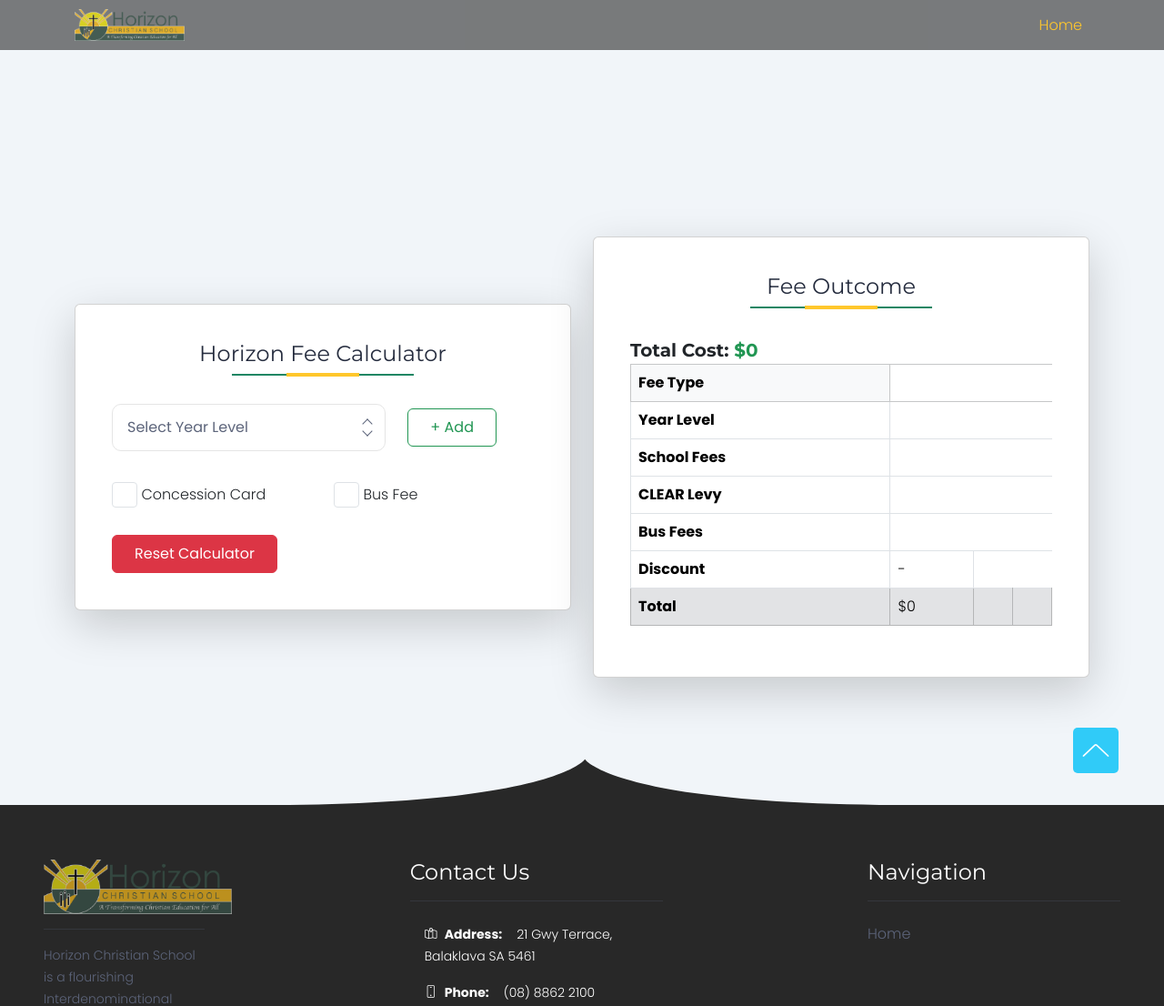
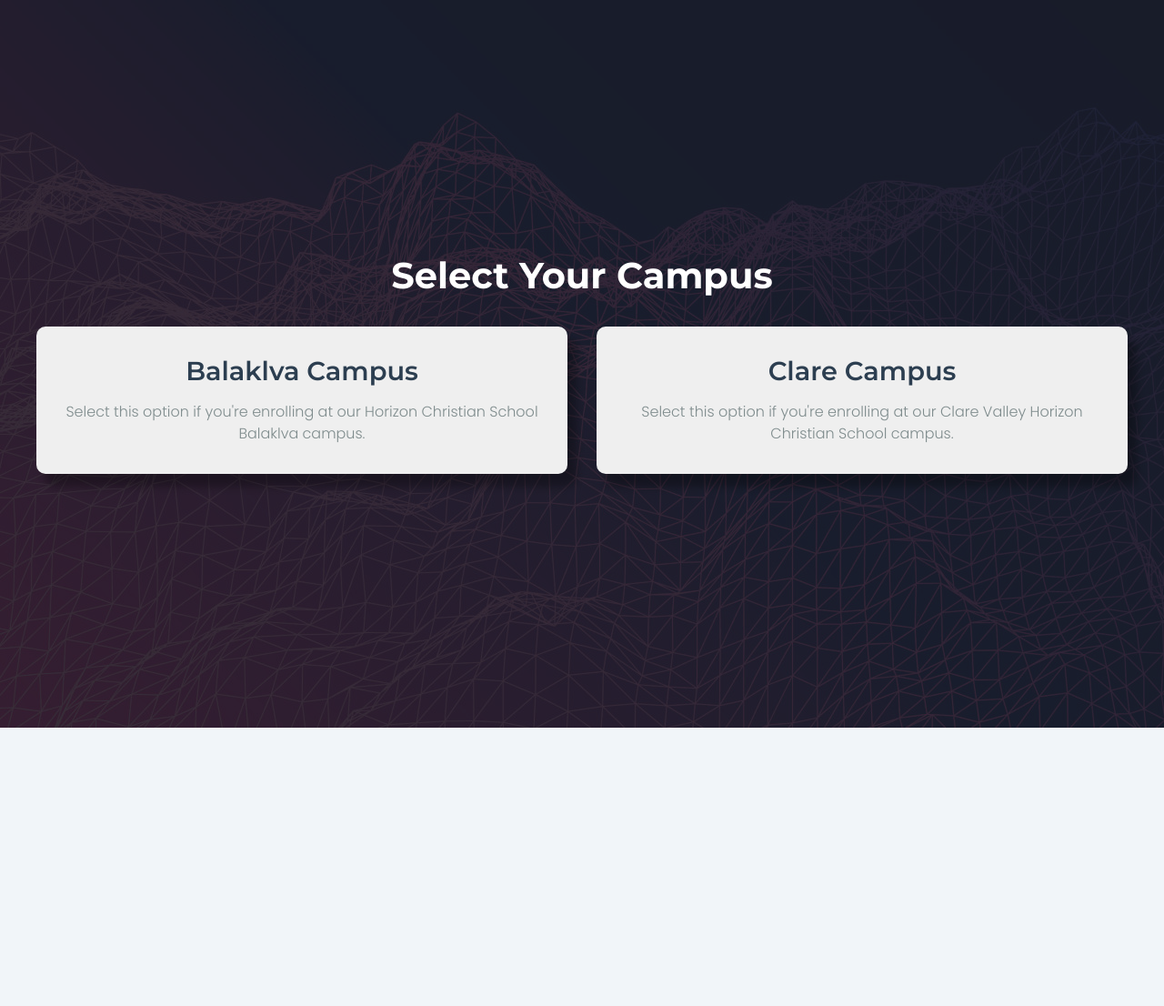
Before and after one commit to BradHeff/Horizon-Fee-Calculator, a React app: page / in a window 1280 px wide. Shown: the top 1106 px of the page at 91% size. After the commit the page ends 800 px from the top, so only its background shows below. Built offline with nearby package versions, Linux system fonts and the light colour scheme.

Commit message:
updated for addition of both campuses.

```diff
--- a/src/Components/Calculator/Tuition.js
+++ b/src/Components/Calculator/Tuition.js
@@ -1,7 +1,7 @@
-import React, { useRef, useState } from "react";
-import { animated, useSpring } from "react-spring";
+import React,{useEffect,useRef,useState} from "react";
+import {animated,useSpring} from "react-spring";
 import FooterStyle from "../../Styles/StyleFooter.js";
-import { formatDollars } from "../Objects/Currancy.js";
+import {formatDollars} from "../Objects/Currancy.js";
 
 // Add this constant near the top of the file, with other constants
 const getClearLevy = (yearLevel) => {
@@ -30,6 +30,22 @@
   year12: [3240, 2430, 1620, 0],
 };
 
+const standardCostsClare = {
+  foundation: [1275, 955, 637, 0],
+  year1: [1275, 955, 637, 0],
+  year2: [1275, 955, 637, 0],
+  year3: [1275, 955, 637, 0],
+  year4: [1400, 1050, 700, 0],
+  year5: [1400, 1050, 700, 0],
+  year6: [1400, 1050, 700, 0],
+  year7: [1540, 1155, 770, 0],
+  year8: [1540, 1155, 770, 0],
+  year9: [1540, 1155, 770, 0],
+  year10: [1620, 1215, 810, 0],
+  year11: [1620, 1215, 810, 0],
+  year12: [1620, 1215, 810, 0],
+};
+
 const concessionFee = {
   foundation: [1275, 955, 640, 0],
   year1: [1275, 955, 640, 0],
@@ -44,6 +60,23 @@
   year10: [1620, 1215, 810, 0],
   year11: [1620, 1215, 810, 0],
   year12: [1620, 1215, 810, 0],
+};
+
+
+const concessionFeeClare = {
+  foundation: [637, 477, 320, 0],
+  year1: [637, 477, 320, 0],
+  year2: [637, 477, 320, 0],
+  year3: [637, 477, 320, 0],
+  year4: [700, 525, 350, 0],
+  year5: [700, 525, 350, 0],
+  year6: [700, 525, 350, 0],
+  year7: [770, 577, 385, 0],
+  year8: [770, 577, 385, 0],
+  year9: [770, 577, 385, 0],
+  year10: [810, 637, 405, 0],
+  year11: [810, 637, 405, 0],
+  year12: [810, 637, 405, 0],
 };
 
 const busFee = {
@@ -86,7 +119,7 @@
   );
 }
 
-function Tuition() {
+function Tuition(props) {
   const [children, setChildren] = useState([""]);
   const [hasConcessionCard, setHasConcessionCard] = useState(false);
   const [hasBusFee, setHasBusFee] = useState(false);
@@ -94,6 +127,13 @@
   const totalRef = useRef(null);
   const [showDropdowns, setShowDropdowns] = useState([true, false, false]);
   const [sortedChildren, setSortedChildren] = useState([]);
+  // Add a new state for campus
+  const [campus, setCampus] = useState(props.campus || 0);
+
+  // Add this useEffect to recalculate total when campus changes
+  useEffect(() => {
+    calculateTotal(children, hasConcessionCard, hasBusFee);
+  }, [campus]);
 
   const addChild = () => {
     setChildren([...children, ""]);
@@ -121,31 +161,29 @@
 
   const calculateTotal = (childrenYears, concession, bus) => {
   let newTotal = 0;
-    // Sort children by age (assuming year12 is oldest, foundation is youngest)
   const sortedChildren = [...childrenYears]
     .filter(Boolean)
     .sort((a, b) => yearLevels.indexOf(b) - yearLevels.indexOf(a));
 
   sortedChildren.forEach((year, index) => {
     if (index < 3) {
-        // Only charge tuition fees for first three children
-        const costs = concession ? concessionFee[year] : standardCosts[year];
+      const costs = concession
+        ? (campus === 0 ? concessionFee : concessionFeeClare)[year]
+        : (campus === 0 ? standardCosts : standardCostsClare)[year];
       newTotal += costs[Math.min(index, 2)] || 0;
+
+
+      newTotal += getClearLevy(year);
     }
-
-      // Always charge CLEAR levy for all children
-      newTotal += getClearLevy(year);
-      // Add bus fee if applicable
     if (bus) {
       if (index === 0) newTotal += busFee.child1;
       else if (index === 1) newTotal += busFee.child2;
       else if (index === 2) newTotal += busFee.child3;
-        // Fourth child and beyond are free for bus fee, so no need to add anything
     }
   });
 
   setTotal(newTotal);
-    return sortedChildren; // Return the sorted children array
+  return sortedChildren;
 };
 
   const handleConcessionChange = (e) => {
@@ -195,7 +233,29 @@
   return (
     <div className="section section-lg">
       <div className="container h-100">
-        <div className="row align-items-center justify-content-center h-100">
+        <div className="row align-items-center h-100">
+          <div className="col-12 mb-4">
+            <div className="card shadow-lg p-4">
+              <div className="card-body">
+                <h3 className="title text-center mb-3">Change Campus</h3>
+                <h4 className="text-center m-0 p-0">Current: <span className="text-success" style={{fontWeight: 700}}>{campus===0?"Balaklava":"Clare"}</span></h4>
+                <div className="d-flex justify-content-center mt-3">
+                  <button
+                    className={`btn ${campus === 0 ? 'btn-primary' : 'btn-outline-primary'} me-2`}
+                    onClick={() => setCampus(0)}
+                  >
+                    Balaklva Campus
+                  </button>
+                  <button
+                    className={`btn ${campus === 1 ? 'btn-primary' : 'btn-outline-primary'}`}
+                    onClick={() => setCampus(1)}
+                  >
+                    Clare Campus
+                  </button>
+                </div>
+              </div>
+            </div>
+          </div>
           <div className="col-12 col-md-6">
             <div className="card shadow-lg p-4">
               <div className="card-body">
@@ -265,7 +325,7 @@
           <div className="col-12 col-md-6">
             <div className="card shadow-lg p-4">
               <div className="card-body total">
-                <h3 className="title text-center">Fee Outcome</h3>
+                <h3 className="title text-center"><span className="text-success" style={{fontWeight: 700}}>{campus===0?"Balaklava":"Clare"}</span> Fee Outcome</h3>
                 <div className="row align-items-center justify-content-center">
                   <div className="col-12">
                     <div
@@ -319,10 +379,10 @@
                                   formatDollars(
                                     child && index < 3
                                       ? hasConcessionCard
-                                        ? concessionFee[child][
+                                        ? (campus === 0 ? concessionFee : concessionFeeClare)[child][
                                             Math.min(index, 2)
                                           ]
-                                        : standardCosts[child][
+                                        : (campus === 0 ? standardCosts : standardCostsClare)[child][
                                             Math.min(index, 2)
                                           ]
                                       : 0
@@ -376,12 +436,12 @@
                                 formatDollars(
                                   child
                                     ? hasConcessionCard
-                                        ? concessionFee[child][0] -
-                                          concessionFee[child][
+                                      ? (campus === 0 ? concessionFee : concessionFeeClare)[child][0] -
+                                        (campus === 0 ? concessionFee : concessionFeeClare)[child][
                                           Math.min(index + 1, 2)
                                         ]
-                                        : standardCosts[child][0] -
-                                          standardCosts[child][
+                                      : (campus === 0 ? standardCosts : standardCostsClare)[child][0] -
+                                        (campus === 0 ? standardCosts : standardCostsClare)[child][
                                           Math.min(index + 1, 2)
                                         ]
                                     : 0
--- a/src/assets/css/App.css
+++ b/src/assets/css/App.css
@@ -125,7 +125,7 @@
 
 .main-wrapper {
   overflow: hidden;
-  padding-top: 120px;
+  padding-top: 60px;
 }
 @media (max-width: 992px) {
   .main-wrapper {
--- /dev/null
+++ b/src/assets/css/campus-selector.css
@@ -0,0 +1,95 @@
+.campus-selector {
+  display: flex;
+  flex-direction: column;
+  justify-content: center;
+  align-items: center;
+  height: 100vh;
+  color: #fff;
+  padding: 20px;
+  position: relative;
+  overflow: hidden;
+}
+
+.campus-selector::before {
+  content: "";
+  position: absolute;
+  top: 0;
+  left: 0;
+  right: 0;
+  bottom: 0;
+  background: url(../images/add_bk.jpg);
+  background-position: center center;
+  background-size: cover;
+  background-attachment: fixed;
+  opacity: 0.8;
+  z-index: -1;
+}
+.campus-selector::after {
+  content: "";
+  position: absolute;
+  top: 0;
+  left: 0;
+  right: 0;
+  bottom: 0;
+  background-color: rgba(0, 0, 0, 0.5); /* Semi-transparent black overlay */
+  z-index: -1;
+}
+.campus-selector__title {
+  font-size: 2.5rem;
+  margin-bottom: 2rem;
+  text-align: center;
+  color: #fff;
+}
+
+.campus-selector__options {
+  display: flex;
+  justify-content: center;
+  align-items: stretch;
+  gap: 2rem;
+  width: 100%;
+  max-width: 1200px;
+}
+
+.campus-selector__option {
+  flex: 1;
+  background-color: #efefef;
+  border-radius: 10px;
+  padding: 2rem;
+  box-shadow: 10px 14px 10px rgba(0, 0, 0, 0.3);
+  -webkit-transition: all 0.3s ease-in-out;
+  -moz-transition: all 0.3s ease-in-out;
+  -o-transition: all 0.3s ease-in-out;
+  transition: all 0.3s ease-in-out;
+  cursor: pointer;
+  display: flex;
+  flex-direction: column;
+  justify-content: center;
+  align-items: center;
+  text-align: center;
+}
+
+.campus-selector__option:hover {
+  transform: translateY(-9px);
+  box-shadow: 10px 16px 14px rgba(0, 0, 0, 0.15);
+}
+
+.campus-selector__option h2 {
+  font-size: 1.8rem;
+  margin-bottom: 1rem;
+  color: #2c3e50;
+}
+
+.campus-selector__option p {
+  font-size: 1rem;
+  color: #7f8c8d;
+}
+
+@media (max-width: 768px) {
+  .campus-selector__options {
+    flex-direction: column;
+  }
+
+  .campus-selector__option {
+    width: 100%;
+  }
+}
--- a/src/contents/App.js
+++ b/src/contents/App.js
@@ -1,19 +1,21 @@
-import React, { Component } from "react";
+import React,{Component} from "react";
 // import { Routes, Route, Navigate, useLocation} from 'react-router-dom';
 // import { animateScroll as scroller } from 'react-scroll'
 
-import { setB2T, setNavbar, setToggle } from "../reducer/action";
+import "../assets/css/campus-selector.css"; // Add this line
+import {setB2T,setCampus,setNavbar,setToggle} from "../reducer/action";
 
-import { connect } from "react-redux";
+import {connect} from "react-redux";
 
 import Layout from "../HOC/Layout";
 import Main from "./Main/Main";
 
 const mapStateToProps = (state) => {
   return {
-    navbar: state.BaseReducer.navbar,
+    sbar: state.BaseReducer.sbar,
     toggle: state.BaseReducer.toggle,
     show: state.BaseReducer.show,
+    campus: state.BaseReducer.campus,
   };
 };
 
@@ -22,6 +24,7 @@
     onSetNavbar: (link) => dispatch(setNavbar(link)),
     onSetToggle: (link) => dispatch(setToggle(link)),
     onShowB2T: (link) => dispatch(setB2T(link)),
+    onSetCampus: (link) => dispatch(setCampus(link)),
   };
 };
 
@@ -46,15 +49,41 @@
 
   render() {
     return (
-      <Layout
-        navbar={this.props.navbar}
-        onSetToggle={this.props.onSetToggle}
-        toggle={this.props.toggle}
-      >
-        <Main onSetNavbar={this.props.onSetNavbar} show={this.props.show} />
-      </Layout>
+      <>
+      {this.props.campus === null? (
+        <CampusSelector onSelectCampus={this.props.onSetCampus} />
+      ): (
+        <Layout
+          navbar={this.props.sbar}
+          onSetToggle={this.props.onSetToggle}
+          toggle={this.props.toggle}
+        >
+          <Main onSetNavbar={this.props.onSetNavbar} show={this.props.show} campus={this.props.campus}/>
+        </Layout>
+      )}</>
     );
   }
 }
+const CampusSelector = ({ onSelectCampus }) => (
+  <div className="campus-selector">
+    <h1 className="campus-selector__title">Select Your Campus</h1>
+    <div className="campus-selector__options">
+      <div
+        className="campus-selector__option"
+        onClick={() => onSelectCampus(0)}
+      >
+        <h2>Balaklva Campus</h2>
+        <p>Select this option if you're enrolling at our Horizon Christian School Balaklva campus.</p>
+      </div>
+      <div
+        className="campus-selector__option"
+        onClick={() => onSelectCampus(1)}
+      >
+        <h2>Clare Campus</h2>
+        <p>Select this option if you're enrolling at our Clare Valley Horizon Christian School campus.</p>
+      </div>
+    </div>
+  </div>
+);
 
 export default connect(mapStateToProps, mapDispatchToProps)(App);
--- a/src/contents/Main/Main.js
+++ b/src/contents/Main/Main.js
@@ -6,7 +6,7 @@
   return (
     <div className="main-wrapper" id="home">
       <B2t show={props.show} />
-      <Tuition />
+      <Tuition campus={props.campus}/>
     </div>
   );
 };
--- a/src/reducer/action.js
+++ b/src/reducer/action.js
@@ -1,4 +1,4 @@
-import { NAVBAR, TOGGLE, B2T, NEXT, AUTH, LOGIN } from "./constants";
+import { NAVBAR, CAMPUS, TOGGLE, B2T, NEXT, AUTH, LOGIN } from "./constants";
 
 export const setNavbar = (link) => ({
   type: NAVBAR,
@@ -12,6 +12,11 @@
 
 export const setB2T = (link) => ({
   type: B2T,
+  payload: link,
+});
+
+export const setCampus = (link) => ({
+  type: CAMPUS,
   payload: link,
 });
 
--- a/src/reducer/constants.js
+++ b/src/reducer/constants.js
@@ -4,3 +4,4 @@
 export const NEXT = "NEXT";
 export const AUTH = "AUTH";
 export const LOGIN = "LOGIN";
+export const CAMPUS = 'CAMPUS';
--- a/src/reducer/reducer.js
+++ b/src/reducer/reducer.js
@@ -1,4 +1,4 @@
-import { NAVBAR, TOGGLE, B2T, NEXT, AUTH, LOGIN } from "./constants";
+import {AUTH,B2T,CAMPUS,LOGIN,NAVBAR,NEXT,TOGGLE} from "./constants";
 
 const initialStateBase = {
   sbar: false,
@@ -8,10 +8,13 @@
   next: -1, //-1=start,0=downloads,1=certs,2=app,3=extension
   auth: false,
   login: false,
+  campus: null,
 };
 
 export const BaseReducer = (state = initialStateBase, action = {}) => {
   switch (action.type) {
+    case CAMPUS:
+      return Object.assign({}, state, { campus: action.payload });
     case NAVBAR:
       return Object.assign({}, state, { sbar: action.payload });
     case TOGGLE:
```
Also changed, not shown: src/assets/images/bg.png (added), src/assets/images/bg2.jpg (added), 1 other file. Lines whose indentation alone changed are shown as unchanged.
